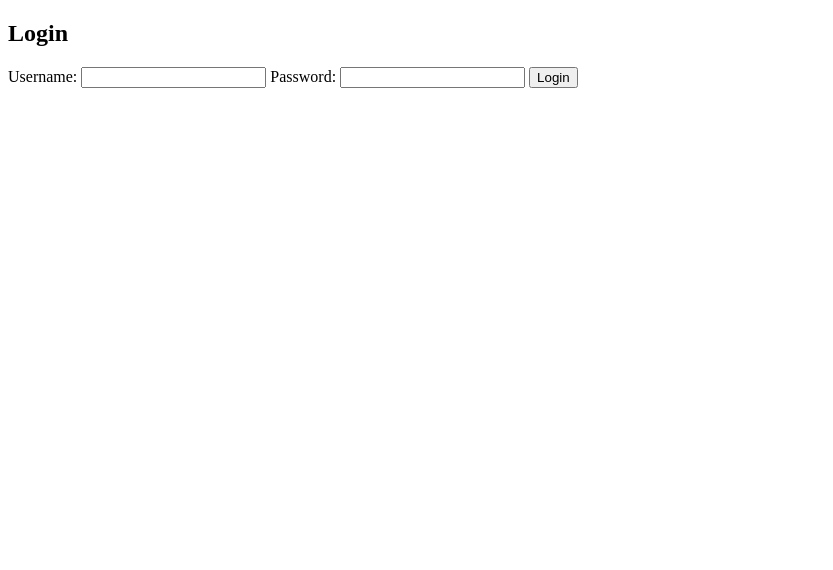
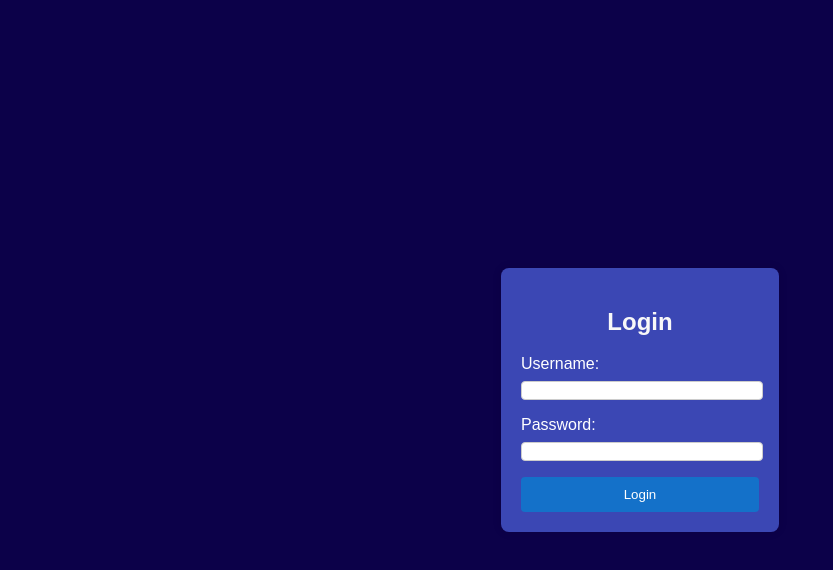
Before and after one commit to Danspb77/DevOps, a plain HTML site: page frontend/log_in_page/index.html in a window 1280 px wide. Shown: the whole page, without its empty margins (0-833 px from the left). Drawn offline with Linux system fonts and the light colour scheme.

Commit message:
create login page

```diff
--- a/frontend/index.html
+++ b/frontend/log_in_page/index.html
@@ -3,7 +3,7 @@
 <head>
     <meta charset="UTF-8">
     <meta name="viewport" content="width=device-width, initial-scale=1.0">
-    <link rel="stylesheet" href="styles.css">
+    <link rel="stylesheet" href="style.css">
     <title>Login Page</title>
 </head>
 <body>
--- a/frontend/style.css
+++ b/frontend/log_in_page/style.css
@@ -1,6 +1,6 @@
 body {
     font-family: Arial, sans-serif;
-    background-color: #f4f4f4;
+    background-color: #0c0149;
     margin: 0;
     display: flex;
     align-items: center;
@@ -9,10 +9,11 @@ body {
 }
 
 .login-container {
-    background-color: #fff;
+    background-color: #3b47b4;
     border-radius: 8px;
     box-shadow: 0 0 10px rgba(0, 0, 0, 0.1);
     padding: 20px;
+    border-color: #000000;
 }
 
 .login-form {
@@ -22,18 +23,18 @@ body {
 
 h2 {
     text-align: center;
-    color: #333;
+    color: rgb(248, 248, 248);
 }
 
 label {
     display: block;
     margin-bottom: 8px;
-    color: #555;
+    color: #ffffff;
 }
 
 input {
     width: 100%;
-    padding: 8px;
+    padding: 1px;
     margin-bottom: 16px;
     border: 1px solid #ccc;
     border-radius: 4px;
@@ -42,7 +43,7 @@ input {
 button {
     width: 100%;
     padding: 10px;
-    background-color: #4caf50;
+    background-color: #1471c9;
     color: #fff;
     border: none;
     border-radius: 4px;
@@ -50,5 +51,5 @@ button {
 }
 
 button:hover {
-    background-color: #45a049;
+    background-color: #1400cc;
 }
```
